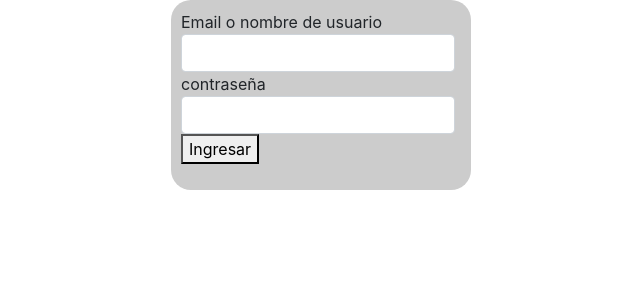
After one commit to sebamura/masoapp, a PHP site: page /index.php in a window 1280 px wide. The commit adds this page. Shown: the top 300 px of the page, without its empty margins (319-959 px from the left). Run offline with PHP 8.4, Linux system fonts and the light colour scheme; some libraries are stand-ins or nearby versions.

Commit message:
login ok

```diff
--- /dev/null
+++ b/css/main.css
@@ -0,0 +1,13 @@
+
+.login{
+    margin:auto;
+    background-color:#ccc;
+    padding:10px;
+    width: 300px;
+    border-radius: 20px;
+    display: flex;
+}
+.form-group{
+    flex-direction: column;
+    width: 100%;
+}
--- /dev/null
+++ b/index.php
@@ -0,0 +1,31 @@
+<!DOCTYPE html>
+<html lang="es">
+<head>
+    <meta charset="UTF-8">
+    <meta name="viewport" content="width=device-width, initial-scale=1.0">
+    <link rel="stylesheet" href="./bootstrap-4.4.1-dist/css/bootstrap.min.css">
+    <link rel="stylesheet" href="./css/main.css">
+    <title>Document</title>
+</head>
+<body>
+
+    <div class="login">
+
+        <form id="login" method ="POST">
+        <div class="form-group ">
+            Email o nombre de usuario
+            <input  class="form-control" name="email" type="text">
+            contraseña
+            <input class="form-control" name="password"  type="password">
+            <button id="ingresar">Ingresar</button>
+        </div>
+    </form>
+    </div>
+</body>
+<script src="https://ajax.googleapis.com/ajax/libs/jquery/3.4.1/jquery.min.js"></script>
+<script src="./bootstrap-4.4.1-dist/js/bootstrap.min.js"></script>
+<script src="https://cdn.jsdelivr.net/npm/sweetalert2@9"></script>
+<script src="js/script.js"></script>
+
+
+</html>
--- /dev/null
+++ b/js/script.js
@@ -0,0 +1,38 @@
+$(function(){
+    $('#ingresar').click(function(e){
+        e.preventDefault()
+        var data = $('#login').serialize()
+        //console.log(data)
+        $.ajax({
+            url:'controller/login.php',
+            data:data,
+            type: 'POST',
+            success:function(e){
+                if(e == true){
+                    console.log('loggeado')
+                    Swal.fire({
+                        position: 'top-end',
+                        icon: 'success',
+                        title: 'Logeado correctamente',
+                        showConfirmButton: false,
+                        timer: 1500
+                      })
+                      setTimeout(function(){
+                        window.location="../masoapp/views/usuarios/index.php"
+                        }, 1300);
+
+                }else{
+                    Swal.fire({
+                        position: 'top-end',
+                        icon: 'error',
+                        title: 'Datos incorrectos',
+                        showConfirmButton: false,
+                        timer: 1500
+                      })
+                }
+            },error:function(e){
+                console.log(e)
+            }
+        })
+    })
+})
--- a/index.html
+++ b/views/usuarios/index.php
@@ -3,8 +3,9 @@
 <head>
     <meta charset="UTF-8">
     <meta name="viewport" content="width=device-width, initial-scale=1.0">
-    <title>Document</title>
+    <title>Masoapp</title>
 </head>
 <body>
+    vista de usuario normal
 </body>
 </html>
```
Also changed, not shown: controller/conexion.php (added, +9 -0 lines), controller/login.php (added, +21 -0 lines), 1 other file.
